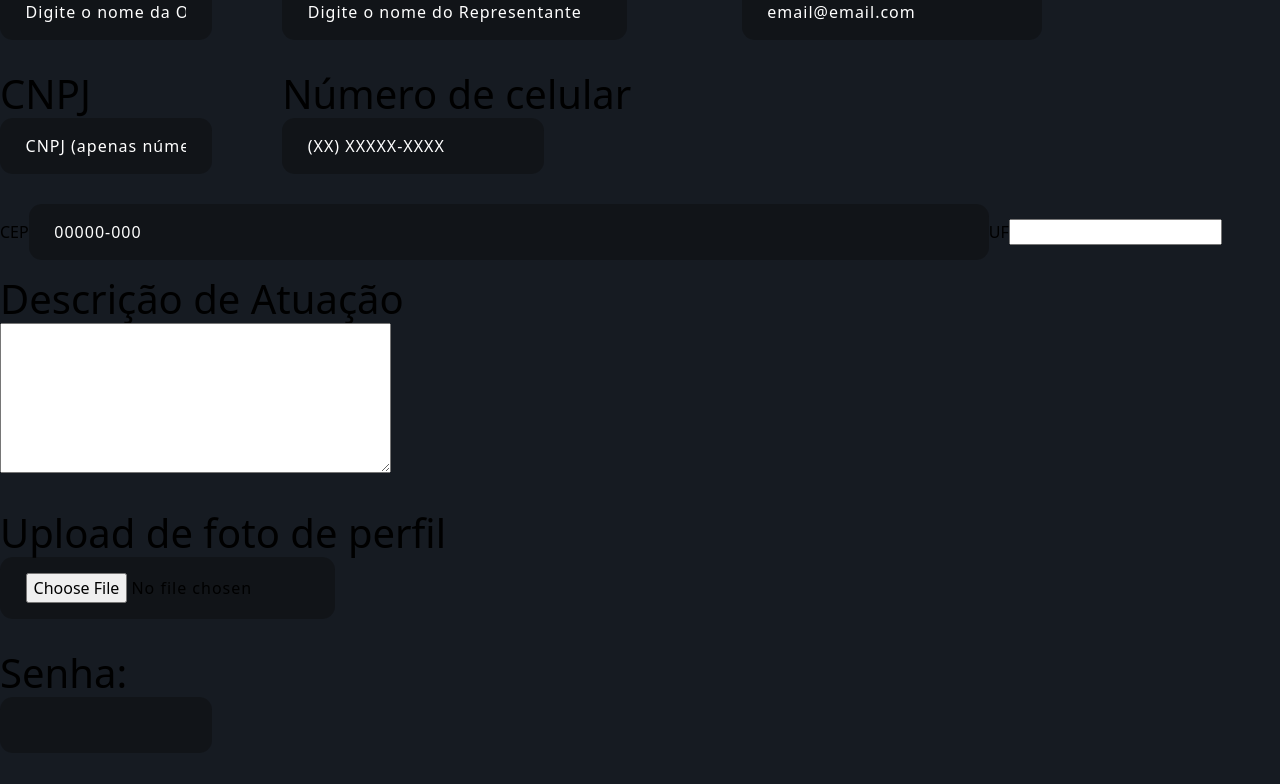
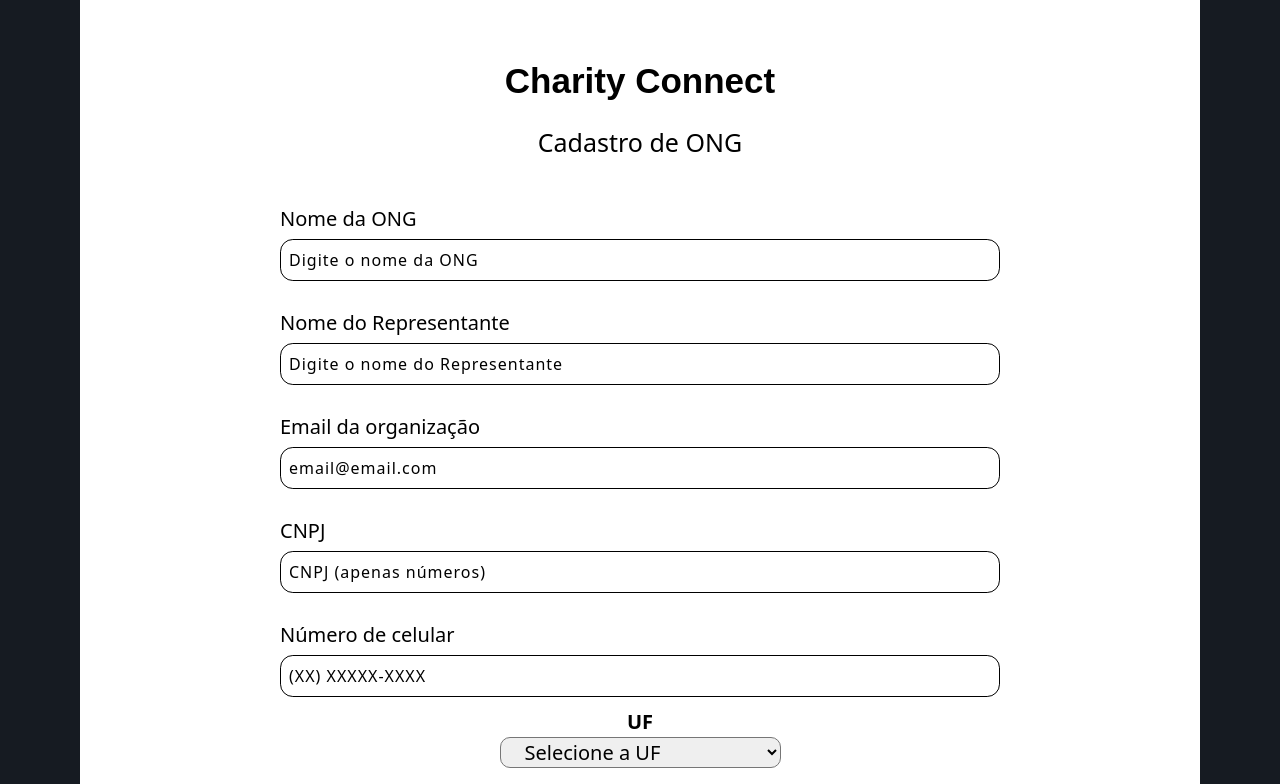
Before and after one commit to Gustavo-alvin/workspace-TCC-BetaTeste, a React (Vite) app in the folder Charity-Connect-React/: page /cadastro in a window 1280 px wide. Shown: the part 380-1164 px from the top of the page. Built offline with nearby package versions, Linux system fonts and the light colour scheme; a web font is replaced by a local one.

Commit message:
fazendo a pagina de cadastro enquanto assedio o gomes sem ele ver kk

```diff
--- a/Charity-Connect-React/src/templates/Cadastro/Cadastro.css
+++ b/Charity-Connect-React/src/templates/Cadastro/Cadastro.css
@@ -0,0 +1,103 @@
+.formulario-section{
+    margin: 50px auto;
+    width: 70em;
+    background-color: #fff;
+    border-radius: 10px;
+    padding: 5em;
+    text-align: left;
+}
+
+.coracaofigure{
+    margin-top: 5em;
+}
+
+.desc-form{
+    text-align: center;
+}
+
+#desc-h1{
+    font-family: 'Plus Jakarta Sans', sans-serif;
+    font-size: 35px;
+    text-align: center;
+    font-weight: bolder;
+}
+
+#title-form{
+    text-align: center;
+    font-size: 25px;
+    margin-top: 1em;
+    margin-bottom: 2em;
+}
+
+.form-1{
+    display: grid;
+}
+
+#nome-input{
+    font-size: 20px;
+}
+
+#label-end{
+    font-weight: bold;
+    font-size: 20px;
+}
+
+input{
+    margin-top:0.5em;
+    padding: 0.5em;
+    background-color: #fff;
+    color: #000;
+    border-color: #000;
+    border-style: solid;
+    border-width: 1px;
+}
+
+input::placeholder{
+    color: #000;
+}
+
+#label-uf{
+    font-size:20px;
+    font-weight: bold;
+    margin-top: -20px;
+}
+
+#label-end{
+    margin-top: 10px;
+
+}
+
+option{
+    color:#000
+}
+
+select{
+    color:#000;
+    font-weight: 100;
+    padding-left: 1em;
+    border-radius: 10px;
+}
+
+.form-2{
+    margin-top: 1em;
+}
+
+textarea{
+    margin-top:10px;
+    color: #000;
+    padding: 5px;
+    border-radius: 10px;
+}
+
+.botao-form-cadastro{
+    margin-bottom: 20px;
+}
+
+label{
+    text-align: center;
+}
+
+#nome-input{
+    text-align: left;
+    margin-left: 6em;
+}
--- a/Charity-Connect-React/src/templates/Cadastro/Cadastro.jsx
+++ b/Charity-Connect-React/src/templates/Cadastro/Cadastro.jsx
@@ -69,11 +69,7 @@ const Cadastro = () => {
                   <input type="tel" id="inputnum" name="celular" placeholder="(XX) XXXXX-XXXX" onInput={() => mascara(this)} maxLength="14" required />
                 </label>
 
-                <div className="endereco-div">
-                  <label id="label-end">CEP</label>
-                  <input type="text" id="cep" name="cep" placeholder="00000-000" onInput={() => mascaraCEP(this)} maxLength="9" required />
-
-                  <label id="label">UF
+                <label id="label-uf">UF <br></br>
                     <select id="selectuf">
                       <option value="" disabled selected>Selecione a UF</option>
                       <option value="AC">Acre (AC)</option>
@@ -105,6 +101,12 @@ const Cadastro = () => {
                       <option value="TO">Tocantins (TO)</option>
                     </select>
                   </label>
+
+
+                <div className="endereco-div">
+                  <label id="label-end">CEP</label><br></br>
+                  <input type="text" id="cep" name="cep" placeholder="00000-000" onInput={() => mascaraCEP(this)} maxLength="9" required />
+
                 </div>
               </div>
 
```
